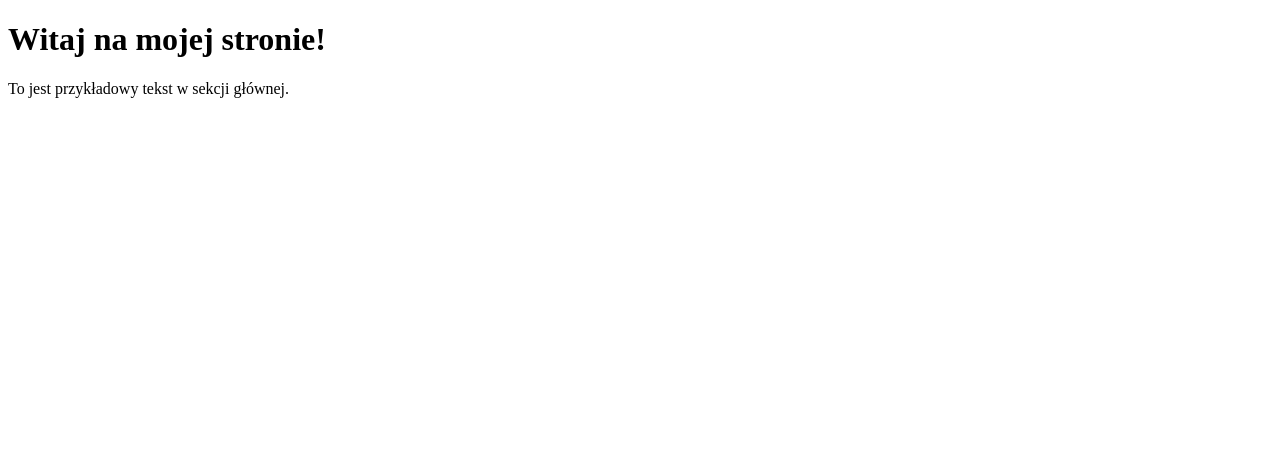
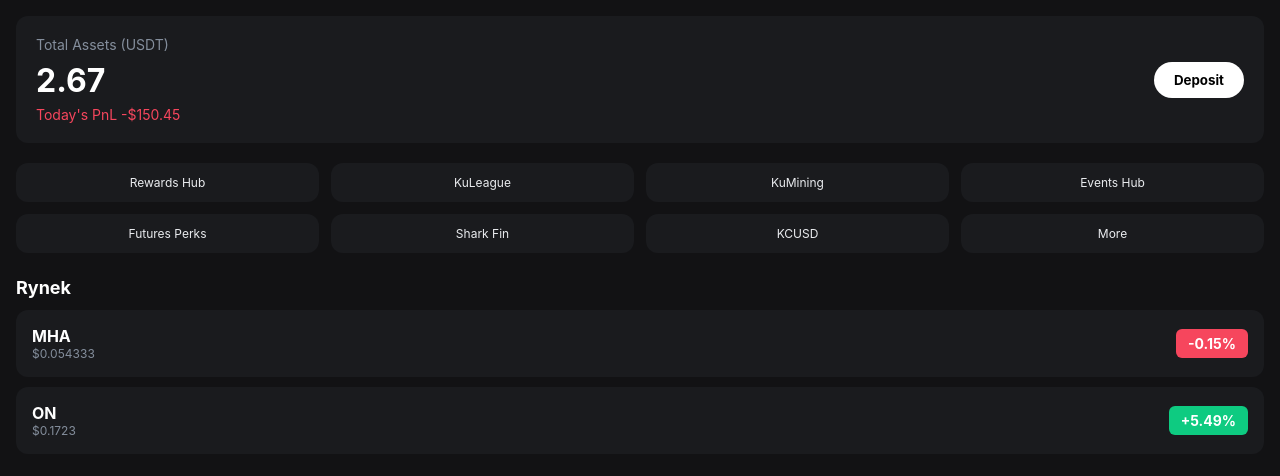
Before and after one commit to hda211600-bot/Lekcja-1, a plain HTML site: page index.html in a window 1280 px wide. Drawn offline with Linux system fonts and the light colour scheme.

Commit message:
Revamp index.html for KuCoin Clone Dashboard
Updated the title and added styles for the dashboard layout, including balance card and market sections.

```diff
--- a/index.html
+++ b/index.html
@@ -3,10 +3,164 @@
 <head>
     <meta charset="UTF-8">
     <meta name="viewport" content="width=device-width, initial-scale=1.0">
-    <title>Tytuł Strony</title>
+    <title>KuCoin Clone - Dashboard</title>
+    <style>
+        * {
+            margin: 0;
+            padding: 0;
+            box-sizing: border-box;
+            font-family: -apple-system, BlinkMacSystemFont, "Segoe UI", Roboto, Helvetica, Arial, sans-serif;
+        }
+
+        body {
+            background-color: #121214;
+            color: #ffffff;
+            padding: 16px;
+        }
+
+        /* Header / Balance Card */
+        .balance-card {
+            background-color: #1a1b1e;
+            border-radius: 12px;
+            padding: 20px;
+            margin-bottom: 20px;
+            display: flex;
+            justify-content: space-between;
+            align-items: center;
+        }
+
+        .balance-title {
+            color: #848e9c;
+            font-size: 14px;
+            margin-bottom: 8px;
+        }
+
+        .balance-amount {
+            font-size: 32px;
+            font-weight: bold;
+        }
+
+        .balance-pnl {
+            color: #f6465d;
+            font-size: 14px;
+            margin-top: 6px;
+        }
+
+        .btn-deposit {
+            background-color: #ffffff;
+            color: #000000;
+            border: none;
+            padding: 10px 20px;
+            border-radius: 20px;
+            font-weight: bold;
+            cursor: pointer;
+        }
+
+        /* Grid Feature Cards */
+        .grid-menu {
+            display: grid;
+            grid-template-columns: repeat(4, 1fr);
+            gap: 12px;
+            margin-bottom: 24px;
+        }
+
+        .menu-item {
+            background-color: #1a1b1e;
+            border-radius: 12px;
+            padding: 12px;
+            text-align: center;
+            font-size: 12px;
+            color: #eaecef;
+        }
+
+        /* Markets Section */
+        .section-title {
+            font-size: 18px;
+            font-weight: bold;
+            margin-bottom: 12px;
+        }
+
+        .market-list {
+            display: flex;
+            flex-direction: column;
+            gap: 10px;
+        }
+
+        .market-item {
+            background-color: #1a1b1e;
+            border-radius: 12px;
+            padding: 16px;
+            display: flex;
+            justify-content: space-between;
+            align-items: center;
+        }
+
+        .market-name {
+            font-weight: bold;
+            font-size: 16px;
+        }
+
+        .market-sub {
+            color: #848e9c;
+            font-size: 12px;
+        }
+
+        .price-badge {
+            background-color: #0ecb81;
+            color: #ffffff;
+            padding: 6px 12px;
+            border-radius: 6px;
+            font-weight: bold;
+            font-size: 14px;
+        }
+
+        .price-badge.red {
+            background-color: #f6465d;
+        }
+    </style>
 </head>
 <body>
-    <h1>Witaj na mojej stronie!</h1>
-    <p>To jest przykładowy tekst w sekcji głównej.</p>
+
+    <!-- Sekcja balansu -->
+    <div class="balance-card">
+        <div>
+            <div class="balance-title">Total Assets (USDT)</div>
+            <div class="balance-amount">2.67</div>
+            <div class="balance-pnl">Today's PnL -$150.45</div>
+        </div>
+        <button class="btn-deposit">Deposit</button>
+    </div>
+
+    <!-- Szybkie menu -->
+    <div class="grid-menu">
+        <div class="menu-item">Rewards Hub</div>
+        <div class="menu-item">KuLeague</div>
+        <div class="menu-item">KuMining</div>
+        <div class="menu-item">Events Hub</div>
+        <div class="menu-item">Futures Perks</div>
+        <div class="menu-item">Shark Fin</div>
+        <div class="menu-item">KCUSD</div>
+        <div class="menu-item">More</div>
+    </div>
+
+    <!-- Lista rynkowa -->
+    <div class="section-title">Rynek</div>
+    <div class="market-list">
+        <div class="market-item">
+            <div>
+                <div class="market-name">MHA</div>
+                <div class="market-sub">$0.054333</div>
+            </div>
+            <div class="price-badge red">-0.15%</div>
+        </div>
+        <div class="market-item">
+            <div>
+                <div class="market-name">ON</div>
+                <div class="market-sub">$0.1723</div>
+            </div>
+            <div class="price-badge">+5.49%</div>
+        </div>
+    </div>
+
 </body>
 </html>
```
